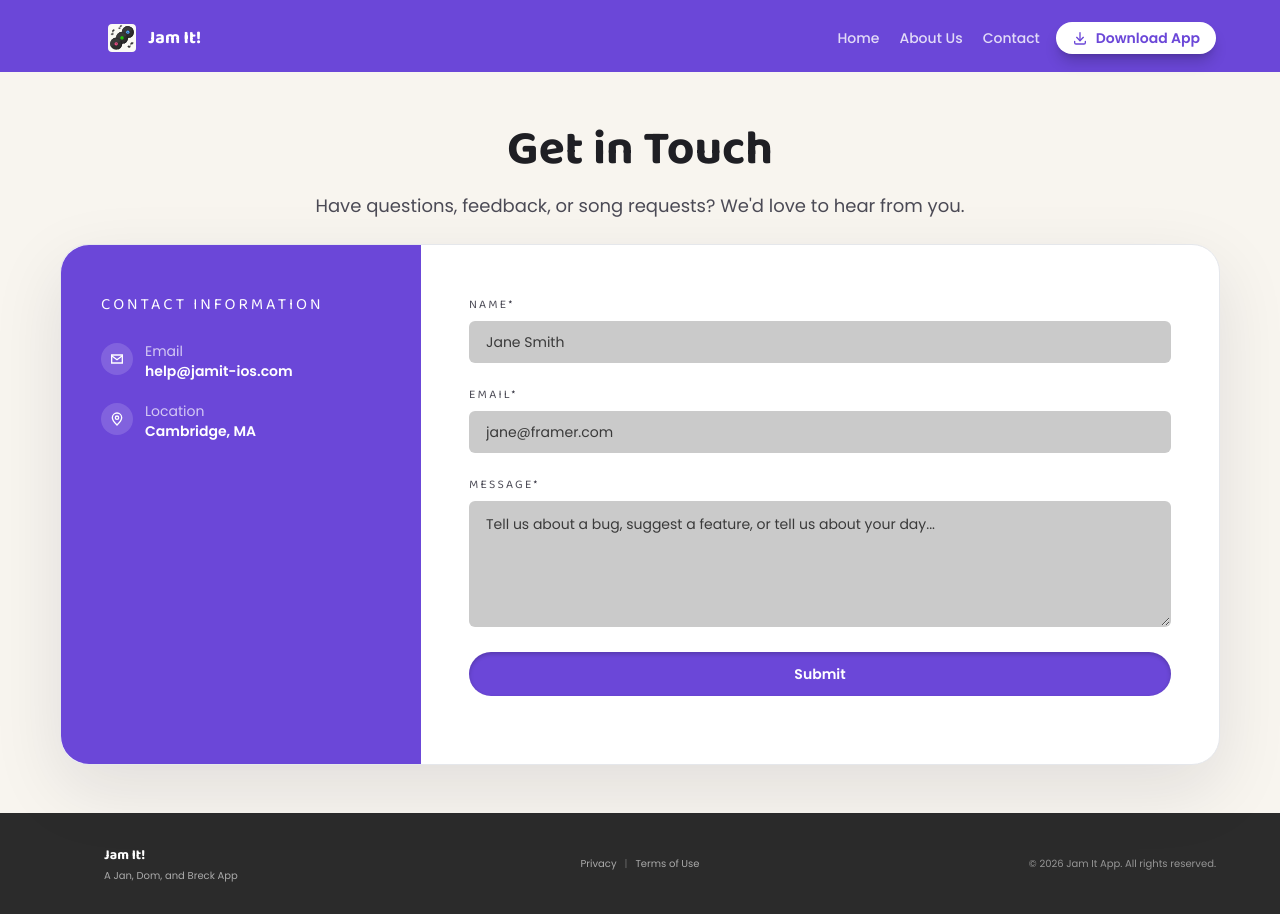
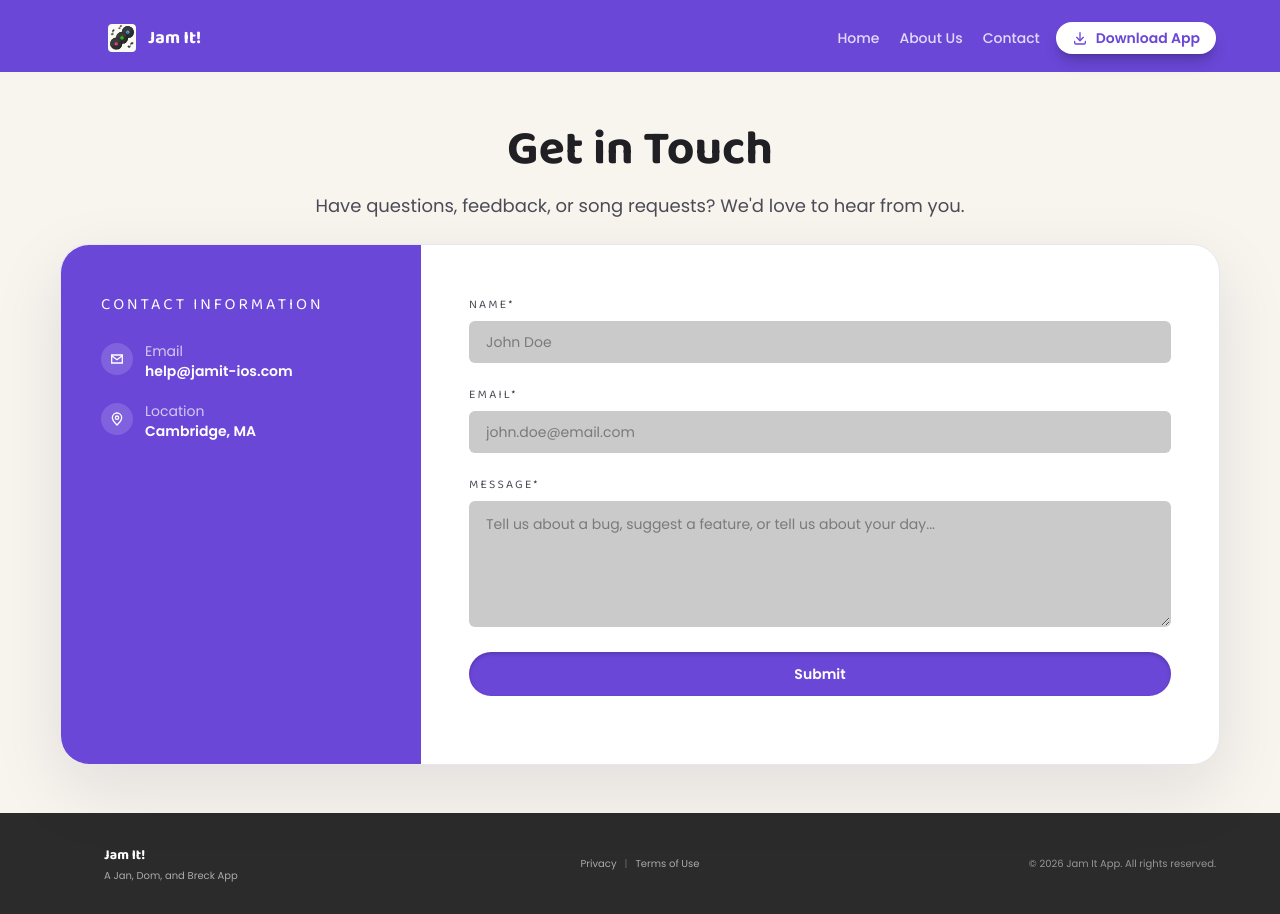
Before and after one commit to Professor-E/jamit-ios-website, a Next.js app: page /contact in a window 1280 px wide. Built offline with nearby package versions, Linux system fonts and the light colour scheme.

Commit message:
update to website contact page

```diff
--- a/src/app/contact/page.tsx
+++ b/src/app/contact/page.tsx
@@ -24,6 +24,8 @@ type ConfettiPiece = {
   y: number;
   dx: number;
   dy: number;
+  upX: number;
+  upY: number;
   rotation: number;
   color: string;
   delay: number;
@@ -89,19 +91,21 @@ export default function ContactPage() {
     const formRect = form.getBoundingClientRect();
     const buttonRect = button.getBoundingClientRect();
     const originX = buttonRect.left - formRect.left + buttonRect.width / 2;
-    const originY = buttonRect.top - formRect.top + 4;
+    const originY = buttonRect.top - formRect.top + buttonRect.height / 2;
 
     const pieces = Array.from({ length: 24 }, (_, index) => ({
       id: `${Date.now()}-burst-${index}`,
       x: originX,
       y: originY,
-      dx: Math.round((Math.random() - 0.5) * 200),
-      dy: Math.round(120 + Math.random() * 120),
+      upX: Math.round((Math.random() - 0.5) * 30),
+      upY: Math.round(-90 - Math.random() * 60),
+      dx: Math.round((Math.random() - 0.5) * 260),
+      dy: Math.round(60 + Math.random() * 140),
       rotation: Math.round((Math.random() - 0.5) * 360),
       color: CONFETTI_COLORS[index % CONFETTI_COLORS.length],
       delay: Math.round(Math.random() * 120),
       size: 6 + Math.random() * 4,
-      duration: 800 + Math.random() * 250,
+      duration: 1000 + Math.random() * 350,
     }));
 
     if (confettiTimeoutRef.current) {
@@ -118,6 +122,8 @@ export default function ContactPage() {
       id: `${Date.now()}-screen-${index}`,
       x: Math.random() * screenWidth,
       y: -40 - Math.random() * 80,
+      upX: 0,
+      upY: 0,
       dx: Math.round((Math.random() - 0.5) * 120),
       dy: Math.round(screenHeight + 200 + Math.random() * 200),
       rotation: Math.round((Math.random() - 0.5) * 720),
@@ -430,6 +436,8 @@ export default function ContactPage() {
                             height: `${piece.size * 1.6}px`,
                             backgroundColor: piece.color,
                             animationDelay: `${piece.delay}ms`,
+                            ["--upx" as string]: `${piece.upX}px`,
+                            ["--upy" as string]: `${piece.upY}px`,
                             ["--dx" as string]: `${piece.dx}px`,
                             ["--dy" as string]: `${piece.dy}px`,
                             ["--rot" as string]: `${piece.rotation}deg`,
@@ -446,14 +454,14 @@ export default function ContactPage() {
                     <input
                       id="contact-name"
                       type="text"
-                      placeholder="Jane Smith"
+                      placeholder="John Doe"
                       value={formValues.name}
                       onChange={handleChange("name")}
                       autoComplete="name"
                       required
                       aria-invalid={Boolean(errors.name)}
                       aria-describedby={errors.name ? "contact-name-error" : undefined}
-                      className={`mt-2 w-full rounded-md border bg-[#CACACA] px-4 py-2.5 text-sm text-[#2D2D2D] placeholder:text-[#3A3A3A] focus:outline-none ${
+                      className={`mt-2 w-full rounded-md border bg-[#CACACA] px-4 py-2.5 text-sm text-[#2D2D2D] placeholder:text-[#7A7A7A] focus:outline-none ${
                         errors.name ? "border-red-500" : "border-transparent"
                       }`}
                     />
@@ -470,7 +478,7 @@ export default function ContactPage() {
                     <input
                       id="contact-email"
                       type="email"
-                      placeholder="jane@framer.com"
+                      placeholder="john.doe@email.com"
                       value={formValues.email}
                       onChange={handleChange("email")}
                       autoComplete="email"
@@ -478,7 +486,7 @@ export default function ContactPage() {
                       required
                       aria-invalid={Boolean(errors.email)}
                       aria-describedby={errors.email ? "contact-email-error" : undefined}
-                      className={`mt-2 w-full rounded-md border bg-[#CACACA] px-4 py-2.5 text-sm text-[#2D2D2D] placeholder:text-[#3A3A3A] focus:outline-none ${
+                      className={`mt-2 w-full rounded-md border bg-[#CACACA] px-4 py-2.5 text-sm text-[#2D2D2D] placeholder:text-[#7A7A7A] focus:outline-none ${
                         errors.email ? "border-red-500" : "border-transparent"
                       }`}
                     />
@@ -501,7 +509,7 @@ export default function ContactPage() {
                       required
                       aria-invalid={Boolean(errors.message)}
                       aria-describedby={errors.message ? "contact-message-error" : undefined}
-                      className={`mt-2 w-full rounded-md border bg-[#CACACA] px-4 py-3 text-sm text-[#2D2D2D] placeholder:text-[#3A3A3A] focus:outline-none ${
+                      className={`mt-2 w-full rounded-md border bg-[#CACACA] px-4 py-3 text-sm text-[#2D2D2D] placeholder:text-[#7A7A7A] focus:outline-none ${
                         errors.message ? "border-red-500" : "border-transparent"
                       }`}
                     />
@@ -554,6 +562,10 @@ export default function ContactPage() {
                         opacity: 1;
                         transform: translate(0, 0) rotate(0deg);
                       }
+                      45% {
+                        opacity: 1;
+                        transform: translate(var(--upx), var(--upy)) rotate(var(--rot));
+                      }
                       100% {
                         opacity: 0;
                         transform: translate(var(--dx), var(--dy)) rotate(var(--rot));
```
